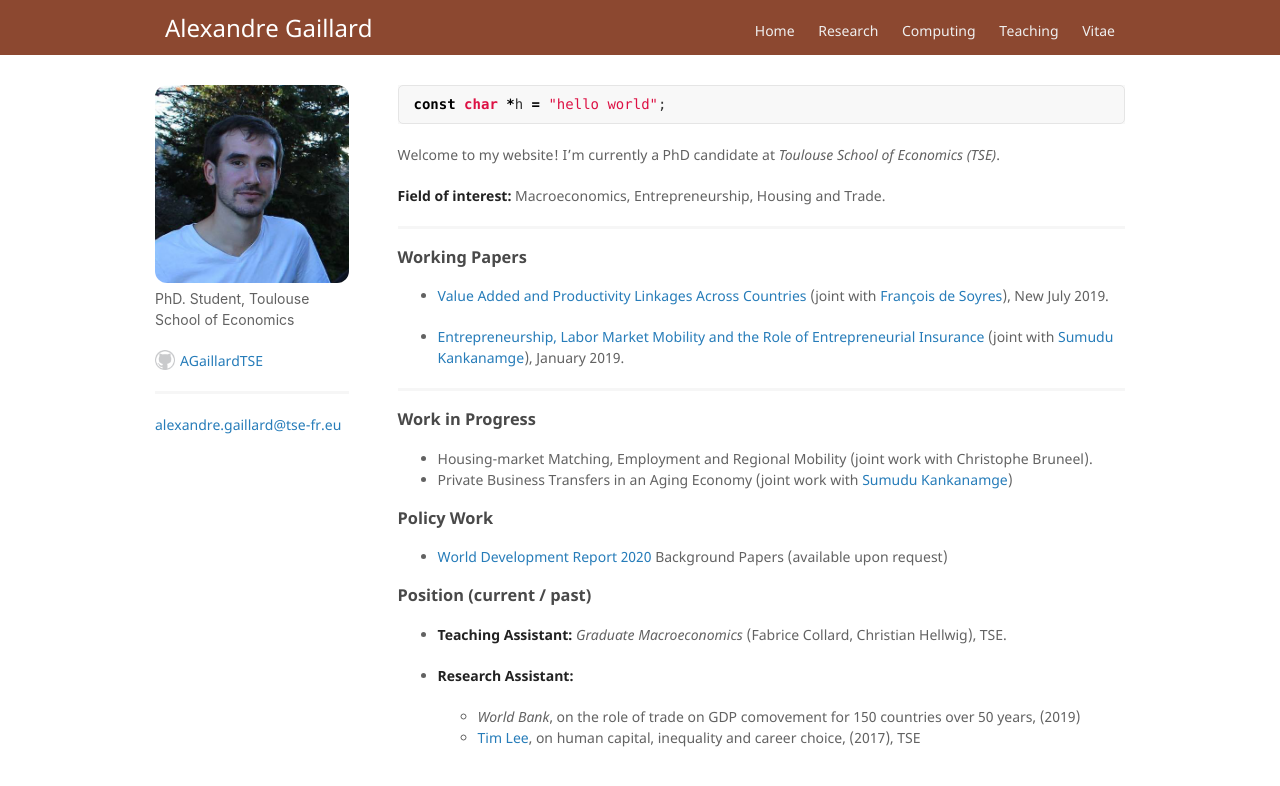
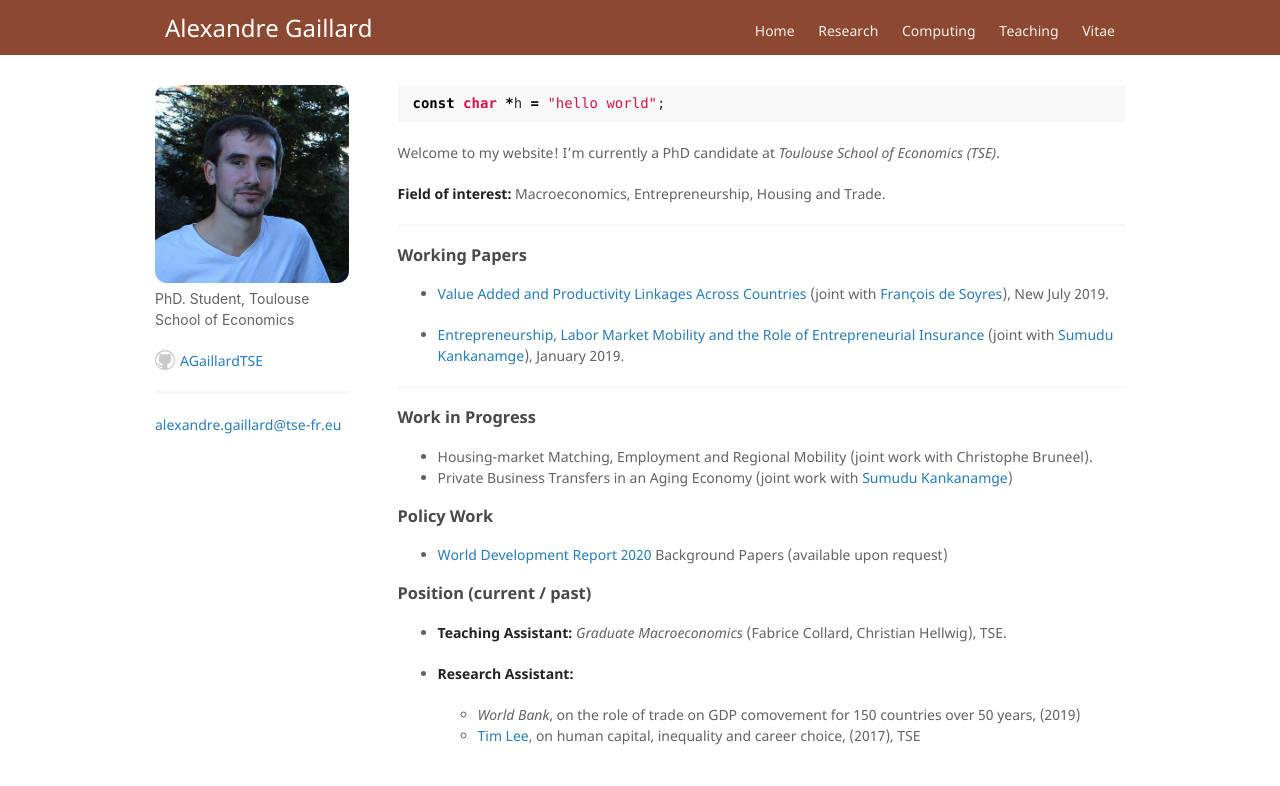
Before and after one commit to AGaillardTSE/AGaillardTSE.github.io, a Jekyll site: the page built from index.md, in a window 1280 px wide. Shown: the top 786 px of the page. Built offline with Jekyll 4.4.1, drawn with Linux system fonts in a browser that asks for light colours.

Commit message:
Update jekyll-theme-minimal.scss

```diff
--- a/_sass/jekyll-theme-minimal.scss
+++ b/_sass/jekyll-theme-minimal.scss
@@ -113,7 +113,7 @@
   padding:8px 15px;
   background: #f8f8f8;
   border-radius:5px;
-  border:1px solid #e5e5e5;
+  border:0px solid #e5e5e5;
   overflow-x: auto;
 }
 
@@ -223,7 +223,7 @@
 
 hr {
   border:0;
-  background:#f6f6f6;
+  background:#f8f8f8;
   height:3px;
   margin:0 0 20px;
 }
```
